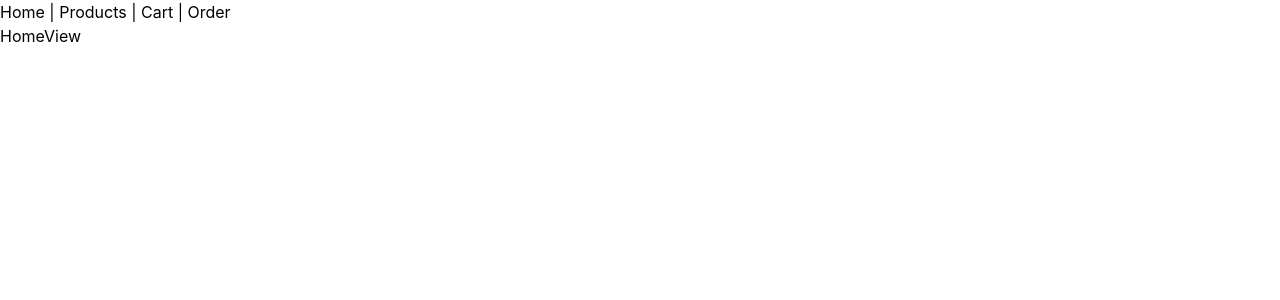
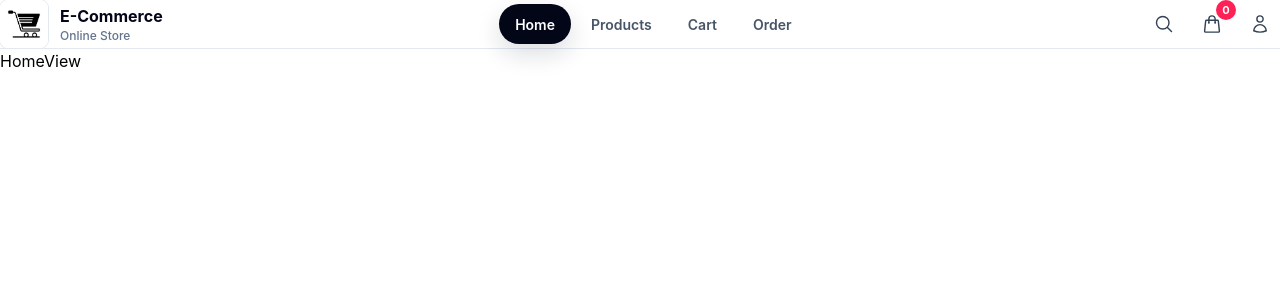
Before and after one commit to Norakneath25/E-Commerce_Store, a Vue app: page / in a window 1280 px wide. Shown: the top 300 px of the page. Built offline with nearby package versions, Linux system fonts and the light colour scheme.

Commit message:
Design navbar component but not yet finish

```diff
--- a/src/components/Navbar.vue
+++ b/src/components/Navbar.vue
@@ -1,12 +1,188 @@
 <template>
-  <div>
-    <nav>
-      <router-link to="/">Home</router-link> |
-      <router-link to="/products">Products</router-link> |
-      <router-link to="/cart">Cart</router-link> |
-      <router-link to="/order">Order</router-link>
+
+  <header class="sticky top-0 z-50 border-b border-slate-200 bg-white/95 backdrop-blur">
+    <nav class="mx-auto flex w-full items-center justify-between px-4 py-3 sm:px-6 lg:px-8">
+
+      <!-- Logo -->
+      <RouterLink to="/" class="flex items-center gap-3" aria-label="E-Commerce home">
+        <img
+          :src="logoUrl"
+          alt="E-Commerce logo"
+          class="h-12 w-12 rounded-lg object-cover ring-1 ring-slate-200"
+        >
+        <div class="leading-tight">
+          <p class="text-base font-bold text-slate-950">E-Commerce</p>
+          <p class="text-xs font-medium text-slate-500">Online Store</p>
+        </div>
+      </RouterLink>
+
+      <!-- Navigation Items -->
+      <div class="hidden items-center gap-1 lg:flex">
+        <RouterLink
+          v-for="item in navItems"
+          :key="item.to"
+          :to="item.to"
+          class="nav-pill"
+          active-class="nav-pill-active"
+        >
+          {{ item.label }}
+        </RouterLink>
+      </div>
+
+      <!-- User Actions -->
+      <div class="hidden items-center gap-2 lg:flex">
+        <button class="icon-button" type="button" aria-label="Search products">
+          <svg xmlns="http://www.w3.org/2000/svg" fill="none" viewBox="0 0 24 24" stroke-width="1.7" stroke="currentColor" class="h-5 w-5">
+            <path stroke-linecap="round" stroke-linejoin="round" d="m21 21-5.197-5.197m0 0A7.5 7.5 0 1 0 5.196 5.196a7.5 7.5 0 0 0 10.607 10.607Z" />
+          </svg>
+        </button>
+
+        <RouterLink to="/cart" class="icon-button relative" aria-label="View cart">
+          <svg xmlns="http://www.w3.org/2000/svg" fill="none" viewBox="0 0 24 24" stroke-width="1.7" stroke="currentColor" class="h-5 w-5">
+            <path stroke-linecap="round" stroke-linejoin="round" d="M15.75 10.5V6a3.75 3.75 0 1 0-7.5 0v4.5m11.356-1.993 1.263 12c.07.665-.45 1.243-1.119 1.243H4.25a1.125 1.125 0 0 1-1.12-1.243l1.264-12A1.125 1.125 0 0 1 5.513 7.5h12.974c.576 0 1.059.435 1.119 1.007ZM8.625 10.5a.375.375 0 1 1-.75 0 .375.375 0 0 1 .75 0Zm7.5 0a.375.375 0 1 1-.75 0 .375.375 0 0 1 .75 0Z" />
+          </svg>
+          <span class="absolute -right-1 -top-1 grid h-5 min-w-5 place-items-center rounded-full bg-rose-500 px-1 text-[11px] font-bold leading-none text-white">
+            {{ cartCount }}
+          </span>
+        </RouterLink>
+
+        <button class="icon-button" type="button" aria-label="Account">
+          <svg xmlns="http://www.w3.org/2000/svg" fill="none" viewBox="0 0 24 24" stroke-width="1.7" stroke="currentColor" class="h-5 w-5">
+            <path stroke-linecap="round" stroke-linejoin="round" d="M15.75 6a3.75 3.75 0 1 1-7.5 0 3.75 3.75 0 0 1 7.5 0ZM4.501 20.118a7.5 7.5 0 0 1 14.998 0A17.933 17.933 0 0 1 12 21.75c-2.676 0-5.216-.584-7.499-1.632Z" />
+          </svg>
+        </button>
+      </div>
+
+      <button
+        class="icon-button menu-toggle"
+        type="button"
+        :aria-expanded="isMenuOpen"
+        aria-label="Toggle navigation menu"
+        @click="isMenuOpen = !isMenuOpen"
+      >
+        <svg v-if="!isMenuOpen" xmlns="http://www.w3.org/2000/svg" fill="none" viewBox="0 0 24 24" stroke-width="1.7" stroke="currentColor" class="h-6 w-6">
+          <path stroke-linecap="round" stroke-linejoin="round" d="M3.75 6.75h16.5M3.75 12h16.5m-16.5 5.25h16.5" />
+        </svg>
+        <svg v-else xmlns="http://www.w3.org/2000/svg" fill="none" viewBox="0 0 24 24" stroke-width="1.7" stroke="currentColor" class="h-6 w-6">
+          <path stroke-linecap="round" stroke-linejoin="round" d="M6 18 18 6M6 6l12 12" />
+        </svg>
+      </button>
     </nav>
-  </div>
+
+    <div v-if="isMenuOpen" class="mobile-menu border-t border-slate-200 bg-white px-4 py-3">
+      <div class="mx-auto flex max-w-7xl flex-col gap-2">
+        <RouterLink
+          v-for="item in navItems"
+          :key="item.to"
+          :to="item.to"
+          class="mobile-nav-pill"
+          active-class="nav-pill-active"
+          @click="isMenuOpen = false"
+        >
+          {{ item.label }}
+        </RouterLink>
+
+        <div class="mt-2 grid grid-cols-3 gap-2 border-t border-slate-100 pt-3">
+          <button class="mobile-action" type="button">Search</button>
+          <RouterLink to="/cart" class="mobile-action text-center" @click="isMenuOpen = false">
+            Cart ({{ cartCount }})
+          </RouterLink>
+          <button class="mobile-action" type="button">Account</button>
+        </div>
+      </div>
+    </div>
+  </header>
 </template>
 
-<script setup></script>
+<script setup>
+import { ref } from 'vue';
+import logoUrl from '../assets/images/logoShop.jpg';
+
+const isMenuOpen = ref(false);
+const cartCount = ref(0);
+
+const navItems = [
+  { label: 'Home', to: '/' },
+  { label: 'Products', to: '/products' },
+  { label: 'Cart', to: '/cart' },
+  { label: 'Order', to: '/order' },
+];
+</script>
+
+<style scoped>
+.icon-button {
+  display: inline-flex;
+  height: 2.5rem;
+  width: 2.5rem;
+  align-items: center;
+  justify-content: center;
+  border-radius: 0.5rem;
+  color: rgb(51 65 85);
+  transition: background-color 150ms ease, color 150ms ease;
+}
+
+.icon-button:hover {
+  background-color: rgb(241 245 249);
+  color: rgb(2 6 23);
+}
+
+.nav-pill {
+  display: inline-flex;
+  min-height: 2.5rem;
+  align-items: center;
+  justify-content: center;
+  border-radius: 9999px;
+  padding: 0 1rem;
+  font-size: 0.875rem;
+  font-weight: 600;
+  color: rgb(71 85 105);
+  transition: background-color 150ms ease, color 150ms ease, box-shadow 150ms ease;
+}
+
+.nav-pill:hover {
+  background-color: rgb(241 245 249);
+  color: rgb(2 6 23);
+}
+
+.mobile-nav-pill {
+  display: flex;
+  min-height: 2.75rem;
+  align-items: center;
+  border-radius: 9999px;
+  padding: 0 1rem;
+  font-size: 0.875rem;
+  font-weight: 600;
+  color: rgb(51 65 85);
+}
+
+.mobile-nav-pill:hover {
+  background-color: rgb(241 245 249);
+}
+
+.nav-pill-active {
+  background-color: rgb(2 6 23);
+  color: white;
+  box-shadow: 0 10px 24px rgb(15 23 42 / 0.14);
+}
+
+.nav-pill-active:hover {
+  background-color: rgb(2 6 23);
+  color: white;
+}
+
+.mobile-action {
+  border-radius: 0.5rem;
+  background-color: rgb(248 250 252);
+  padding: 0.625rem 0.75rem;
+  font-size: 0.875rem;
+  font-weight: 600;
+  color: rgb(51 65 85);
+}
+
+@media (min-width: 1024px) {
+  .menu-toggle,
+  .mobile-menu {
+    display: none;
+  }
+}
+</style>
```
Also changed, not shown: src/assets/images/logoShop.jpg (added).
